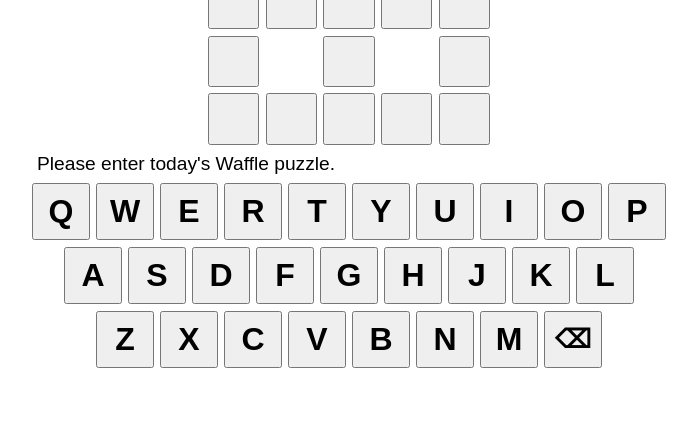
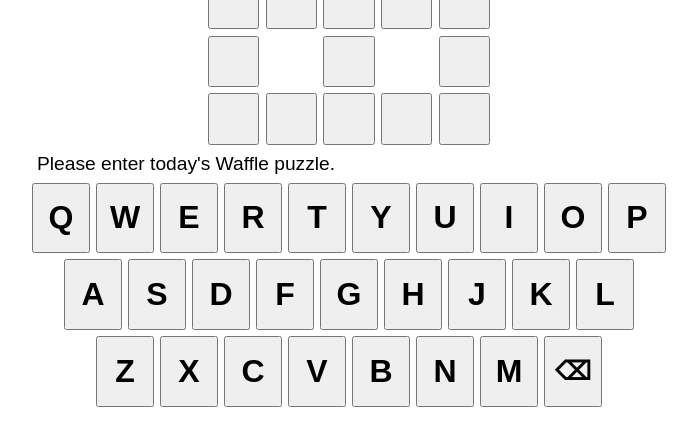
Before and after one commit to drsalzman1/drsalzman1, a PHP site: page /waffle-solver/index.html in a window 1280 px wide. Shown: the part 197-643 px from the top of the page, without its empty margins (291-988 px from the left). Run offline with PHP 8.4, Linux system fonts and the light colour scheme.

Commit message:
Stretched keys

```diff
--- a/waffle-solver/styles.css
+++ b/waffle-solver/styles.css
@@ -7,9 +7,11 @@
     --tile-font-size:   min(0.050*100vw, 0.050*640px);
     --tile-pitch:       min(0.090*100vw, 0.090*640px);
     --keyboard-width:   min(1.000*100vw, 1.000*640px);
-    --key-size:         min(0.090*100vw, 0.090*640px);
+    --key-width:        min(0.090*100vw, 0.090*640px);
+    --key-height:       min(0.110*100vw, 0.110*640px);
     --key-font-size:    min(0.050*100vw, 0.050*640px);
-    --key-pitch:        min(0.100*100vw, 0.100*640px);
+    --key-horizontal:   min(0.100*100vw, 0.100*640px);
+    --key-vertical:     min(0.120*100vw, 0.120*640px);
     --row1-offset:      min(0.005*100vw, 0.005*640px);
     --row2-offset:      min(0.055*100vw, 0.055*640px);
     --row3-offset:      min(0.105*100vw, 0.105*640px);
@@ -78,38 +80,38 @@ body {
 }
 
 #keyboard button {
-    width: var(--key-size);
-    height: var(--key-size);
+    width: var(--key-width);
+    height: var(--key-height);
     font-size: var(--key-font-size);
     font-weight: 600;
     position: absolute;
     z-index: 0;
 }
 
-#keyboard :nth-child(1) {left: calc(0*var(--key-pitch) + var(--row1-offset)); top: calc(0*var(--key-pitch));}
-#keyboard :nth-child(2) {left: calc(1*var(--key-pitch) + var(--row1-offset)); top: calc(0*var(--key-pitch));}
-#keyboard :nth-child(3) {left: calc(2*var(--key-pitch) + var(--row1-offset)); top: calc(0*var(--key-pitch));}
-#keyboard :nth-child(4) {left: calc(3*var(--key-pitch) + var(--row1-offset)); top: calc(0*var(--key-pitch));}
-#keyboard :nth-child(5) {left: calc(4*var(--key-pitch) + var(--row1-offset)); top: calc(0*var(--key-pitch));}
-#keyboard :nth-child(6) {left: calc(5*var(--key-pitch) + var(--row1-offset)); top: calc(0*var(--key-pitch));}
-#keyboard :nth-child(7) {left: calc(6*var(--key-pitch) + var(--row1-offset)); top: calc(0*var(--key-pitch));}
-#keyboard :nth-child(8) {left: calc(7*var(--key-pitch) + var(--row1-offset)); top: calc(0*var(--key-pitch));}
-#keyboard :nth-child(9) {left: calc(8*var(--key-pitch) + var(--row1-offset)); top: calc(0*var(--key-pitch));}
-#keyboard :nth-child(10) {left: calc(9*var(--key-pitch) + var(--row1-offset)); top: calc(0*var(--key-pitch));}
-#keyboard :nth-child(11) {left: calc(0*var(--key-pitch) + var(--row2-offset)); top: calc(1*var(--key-pitch));}
-#keyboard :nth-child(12) {left: calc(1*var(--key-pitch) + var(--row2-offset)); top: calc(1*var(--key-pitch));}
-#keyboard :nth-child(13) {left: calc(2*var(--key-pitch) + var(--row2-offset)); top: calc(1*var(--key-pitch));}
-#keyboard :nth-child(14) {left: calc(3*var(--key-pitch) + var(--row2-offset)); top: calc(1*var(--key-pitch));}
-#keyboard :nth-child(15) {left: calc(4*var(--key-pitch) + var(--row2-offset)); top: calc(1*var(--key-pitch));}
-#keyboard :nth-child(16) {left: calc(5*var(--key-pitch) + var(--row2-offset)); top: calc(1*var(--key-pitch));}
-#keyboard :nth-child(17) {left: calc(6*var(--key-pitch) + var(--row2-offset)); top: calc(1*var(--key-pitch));}
-#keyboard :nth-child(18) {left: calc(7*var(--key-pitch) + var(--row2-offset)); top: calc(1*var(--key-pitch));}
-#keyboard :nth-child(19) {left: calc(8*var(--key-pitch) + var(--row2-offset)); top: calc(1*var(--key-pitch));}
-#keyboard :nth-child(20) {left: calc(0*var(--key-pitch) + var(--row3-offset)); top: calc(2*var(--key-pitch));}
-#keyboard :nth-child(21) {left: calc(1*var(--key-pitch) + var(--row3-offset)); top: calc(2*var(--key-pitch));}
-#keyboard :nth-child(22) {left: calc(2*var(--key-pitch) + var(--row3-offset)); top: calc(2*var(--key-pitch));}
-#keyboard :nth-child(23) {left: calc(3*var(--key-pitch) + var(--row3-offset)); top: calc(2*var(--key-pitch));}
-#keyboard :nth-child(24) {left: calc(4*var(--key-pitch) + var(--row3-offset)); top: calc(2*var(--key-pitch));}
-#keyboard :nth-child(25) {left: calc(5*var(--key-pitch) + var(--row3-offset)); top: calc(2*var(--key-pitch));}
-#keyboard :nth-child(26) {left: calc(6*var(--key-pitch) + var(--row3-offset)); top: calc(2*var(--key-pitch));}
-#keyboard :nth-child(27) {left: calc(7*var(--key-pitch) + var(--row3-offset)); top: calc(2*var(--key-pitch)); font-size: var(--bs-font-size)}
+#keyboard :nth-child(1) {left: calc(0*var(--key-horizontal) + var(--row1-offset)); top: calc(0*var(--key-vertical));}
+#keyboard :nth-child(2) {left: calc(1*var(--key-horizontal) + var(--row1-offset)); top: calc(0*var(--key-vertical));}
+#keyboard :nth-child(3) {left: calc(2*var(--key-horizontal) + var(--row1-offset)); top: calc(0*var(--key-vertical));}
+#keyboard :nth-child(4) {left: calc(3*var(--key-horizontal) + var(--row1-offset)); top: calc(0*var(--key-vertical));}
+#keyboard :nth-child(5) {left: calc(4*var(--key-horizontal) + var(--row1-offset)); top: calc(0*var(--key-vertical));}
+#keyboard :nth-child(6) {left: calc(5*var(--key-horizontal) + var(--row1-offset)); top: calc(0*var(--key-vertical));}
+#keyboard :nth-child(7) {left: calc(6*var(--key-horizontal) + var(--row1-offset)); top: calc(0*var(--key-vertical));}
+#keyboard :nth-child(8) {left: calc(7*var(--key-horizontal) + var(--row1-offset)); top: calc(0*var(--key-vertical));}
+#keyboard :nth-child(9) {left: calc(8*var(--key-horizontal) + var(--row1-offset)); top: calc(0*var(--key-vertical));}
+#keyboard :nth-child(10) {left: calc(9*var(--key-horizontal) + var(--row1-offset)); top: calc(0*var(--key-vertical));}
+#keyboard :nth-child(11) {left: calc(0*var(--key-horizontal) + var(--row2-offset)); top: calc(1*var(--key-vertical));}
+#keyboard :nth-child(12) {left: calc(1*var(--key-horizontal) + var(--row2-offset)); top: calc(1*var(--key-vertical));}
+#keyboard :nth-child(13) {left: calc(2*var(--key-horizontal) + var(--row2-offset)); top: calc(1*var(--key-vertical));}
+#keyboard :nth-child(14) {left: calc(3*var(--key-horizontal) + var(--row2-offset)); top: calc(1*var(--key-vertical));}
+#keyboard :nth-child(15) {left: calc(4*var(--key-horizontal) + var(--row2-offset)); top: calc(1*var(--key-vertical));}
+#keyboard :nth-child(16) {left: calc(5*var(--key-horizontal) + var(--row2-offset)); top: calc(1*var(--key-vertical));}
+#keyboard :nth-child(17) {left: calc(6*var(--key-horizontal) + var(--row2-offset)); top: calc(1*var(--key-vertical));}
+#keyboard :nth-child(18) {left: calc(7*var(--key-horizontal) + var(--row2-offset)); top: calc(1*var(--key-vertical));}
+#keyboard :nth-child(19) {left: calc(8*var(--key-horizontal) + var(--row2-offset)); top: calc(1*var(--key-vertical));}
+#keyboard :nth-child(20) {left: calc(0*var(--key-horizontal) + var(--row3-offset)); top: calc(2*var(--key-vertical));}
+#keyboard :nth-child(21) {left: calc(1*var(--key-horizontal) + var(--row3-offset)); top: calc(2*var(--key-vertical));}
+#keyboard :nth-child(22) {left: calc(2*var(--key-horizontal) + var(--row3-offset)); top: calc(2*var(--key-vertical));}
+#keyboard :nth-child(23) {left: calc(3*var(--key-horizontal) + var(--row3-offset)); top: calc(2*var(--key-vertical));}
+#keyboard :nth-child(24) {left: calc(4*var(--key-horizontal) + var(--row3-offset)); top: calc(2*var(--key-vertical));}
+#keyboard :nth-child(25) {left: calc(5*var(--key-horizontal) + var(--row3-offset)); top: calc(2*var(--key-vertical));}
+#keyboard :nth-child(26) {left: calc(6*var(--key-horizontal) + var(--row3-offset)); top: calc(2*var(--key-vertical));}
+#keyboard :nth-child(27) {left: calc(7*var(--key-horizontal) + var(--row3-offset)); top: calc(2*var(--key-vertical)); font-size: var(--bs-font-size)}
```
